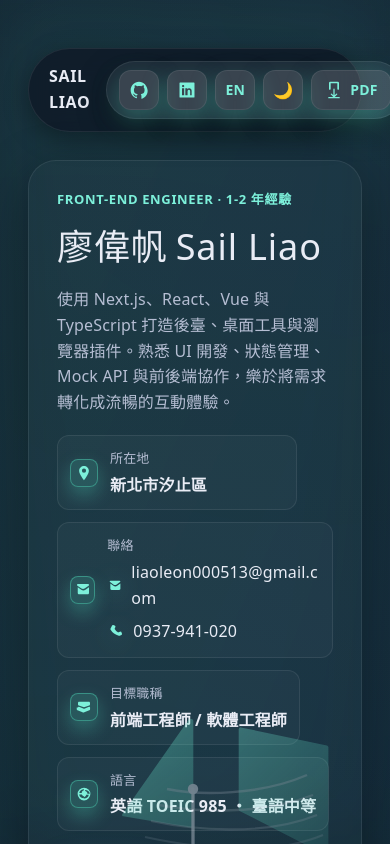
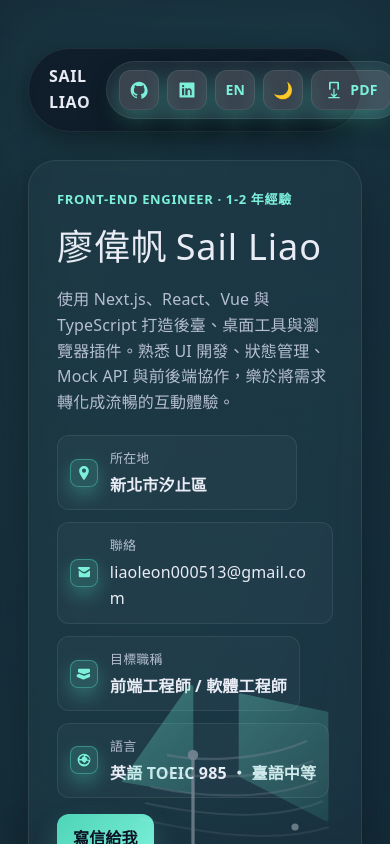
Before and after one commit to Sailwayfun/resume-website, a React (Vite) app: page / in a window 390 px wide. Shown: the top 844 px of the page. Built offline with nearby package versions, Linux system fonts and the light colour scheme.

Commit message:
refactor: remove phone number from ContactLines and related components
- Removed phone number prop from ContactLines and updated its usage in App and Hero components.
- Simplified ContactLines component to only display email.

```diff
--- a/src/App.tsx
+++ b/src/App.tsx
@@ -110,7 +110,6 @@ function App() {
           locationValue={t('meta-location-value')}
           contactLabel={t('meta-contact-label')}
           contactEmail={t('contact-email')}
-          contactPhone={t('contact-phone')}
           titleLabel={t('meta-title-label')}
           titleValue={t('meta-title-value')}
           langLabel={t('meta-lang-label')}
@@ -150,7 +149,7 @@ function App() {
               <p className="text-[13px] text-[var(--muted)] m-0 mb-1">
                 {t('footer-contact-label')}
               </p>
-              <ContactLines email={t('contact-email')} phone={t('contact-phone')} />
+              <ContactLines email={t('contact-email')} />
             </div>
           </div>
           <div
--- a/src/components/ContactLines.tsx
+++ b/src/components/ContactLines.tsx
@@ -1,31 +1,9 @@
 interface ContactLinesProps {
   email: string;
-  phone: string;
 }
 
-export function ContactLines({ email, phone }: ContactLinesProps) {
+export function ContactLines({ email }: ContactLinesProps) {
   return (
-    <div className="flex flex-col gap-2 text-[var(--text)]">
-      <div className="inline-flex items-center gap-2 break-all">
-        <svg
-          className="w-4.5 h-4.5 fill-[var(--accent-strong)] drop-shadow-[0_4px_12px_rgba(77,212,182,0.42)]"
-          viewBox="0 0 24 24"
-          aria-hidden="true"
-        >
-          <path d="M4.5 6.2 10 10c1.2.8 2.8.8 4 0l5.5-3.8c.3-.2.5-.5.5-.9 0-.7-.6-1.3-1.3-1.3H5.3C4.6 4 4 4.6 4 5.3c0 .3.2.7.5.9ZM20 8.3l-4.7 3.3a4.8 4.8 0 0 1-5.6 0L5 8.3V16c0 1 .8 1.8 1.8 1.8h11.4c1 0 1.8-.8 1.8-1.8V8.3Z" />
-        </svg>
-        <span>{email}</span>
-      </div>
-      <div className="inline-flex items-center gap-2 break-all">
-        <svg
-          className="w-4.5 h-4.5 fill-[var(--accent-strong)] drop-shadow-[0_4px_12px_rgba(77,212,182,0.42)]"
-          viewBox="0 0 24 24"
-          aria-hidden="true"
-        >
-          <path d="M6.6 3.5c.3-.7 1-1 1.7-.8l1.9.6c.7.2 1.2.9 1 1.6l-.5 1.9a1.5 1.5 0 0 1-.7.9 12 12 0 0 0 5 5c.3-.2.6-.5.9-.7l1.9-.5c.7-.2 1.4.2 1.6 1l.6 1.9c.2.7-.1 1.4-.8 1.7l-1.5.7c-.6.3-1.4.4-2 .1A17.2 17.2 0 0 1 4.8 9.1c-.3-.6-.2-1.3.1-2l.7-1.6Z" />
-        </svg>
-        <span>{phone}</span>
-      </div>
-    </div>
+    <div className="flex flex-col gap-2 text-[var(--text)] break-all">{email}</div>
   );
 }
--- a/src/components/sections/Hero.tsx
+++ b/src/components/sections/Hero.tsx
@@ -10,7 +10,6 @@ interface HeroProps {
   locationValue: string;
   contactLabel: string;
   contactEmail: string;
-  contactPhone: string;
   titleLabel: string;
   titleValue: string;
   langLabel: string;
@@ -113,7 +112,6 @@ export const Hero: FC<HeroProps> = ({
   locationValue,
   contactLabel,
   contactEmail,
-  contactPhone,
   titleLabel,
   titleValue,
   langLabel,
@@ -164,7 +162,7 @@ export const Hero: FC<HeroProps> = ({
           </IconBadge>
           <div>
             <p className="text-[13px] text-[var(--muted)] m-0 mb-1">{contactLabel}</p>
-            <ContactLines email={contactEmail} phone={contactPhone} />
+            <ContactLines email={contactEmail} />
           </div>
         </div>
         <div
```
